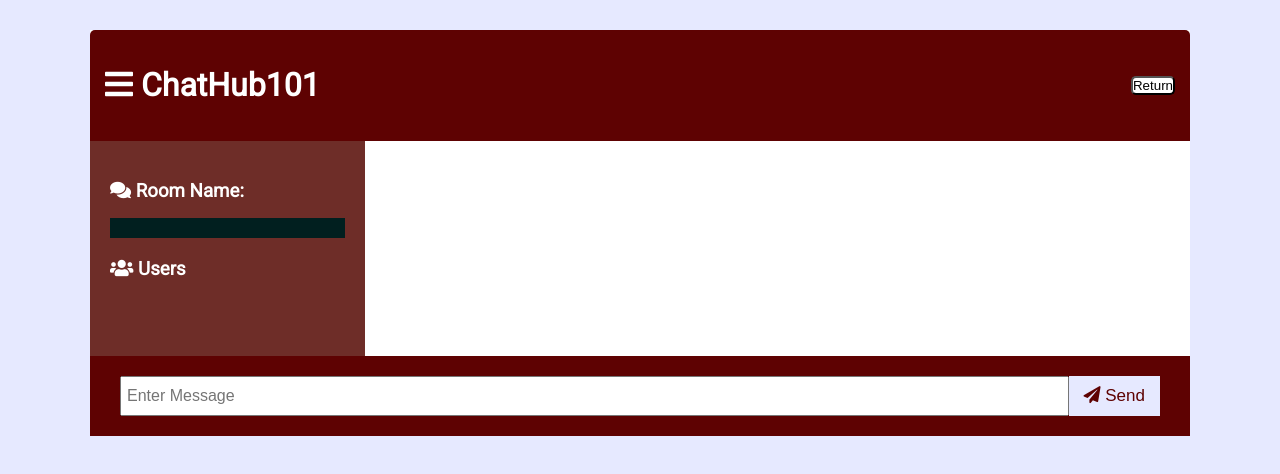
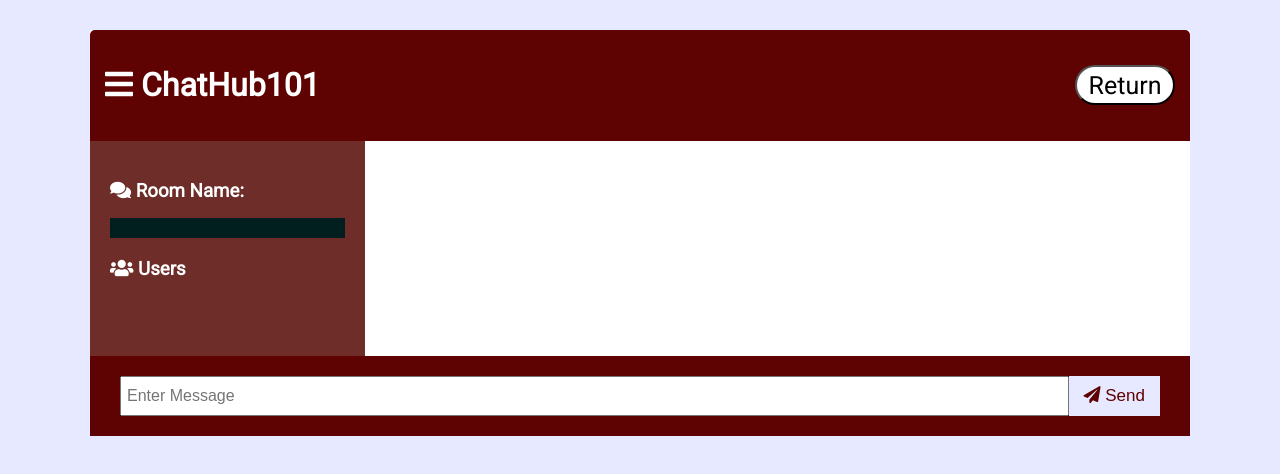
Before and after one commit to HubAri/ChatApp, a website: page public/chat.html in a window 1280 px wide. Drawn offline with nearby package versions, Linux system fonts and the light colour scheme; no server answers.

Commit message:
changed return button

```diff
--- a/public/chat.html
+++ b/public/chat.html
@@ -16,7 +16,7 @@
     <div class="chat-container">
       <header class="chat-header">
         <h1><i class="fas fa-bars"></i> ChatHub101</h1>
-        <a><input type="button" value="Return" onclick="history.back()" style ="background-color: rgb(255, 255, 255);border-radius: 5px;"> </a>
+        <a><input type="button" value="Return" onclick="history.back()" style ="background-color: rgb(255, 255, 255);border-radius: 20px; font-family: 'Roboto', sans-serif; font-size: 25px; width:100px;height:40px"> </a>
       </header>
       <main class="chat-main">
         <div class="chat-sidebar">
```
